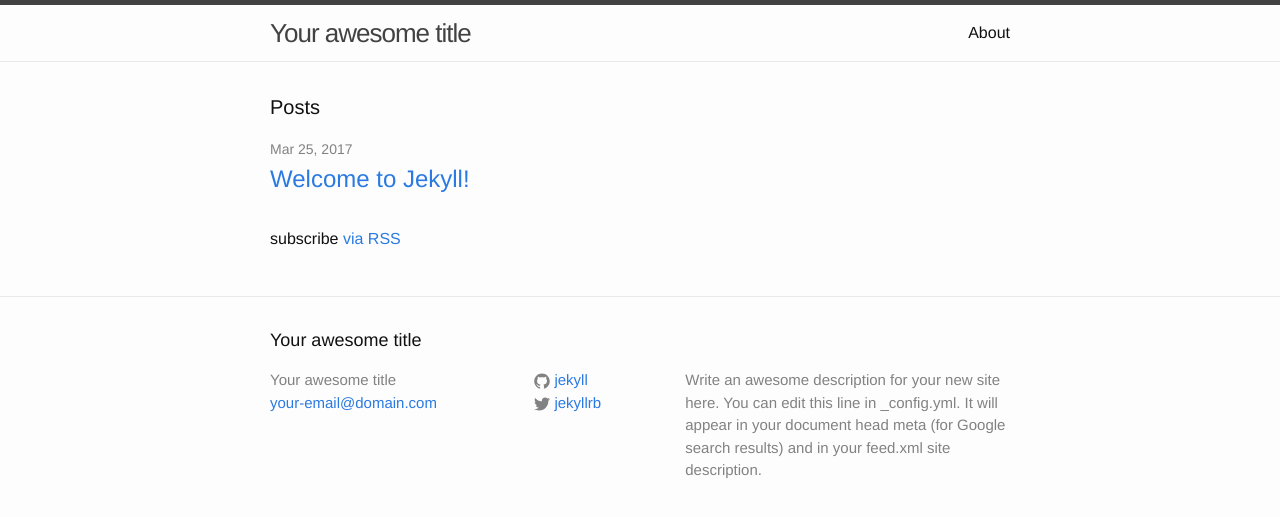
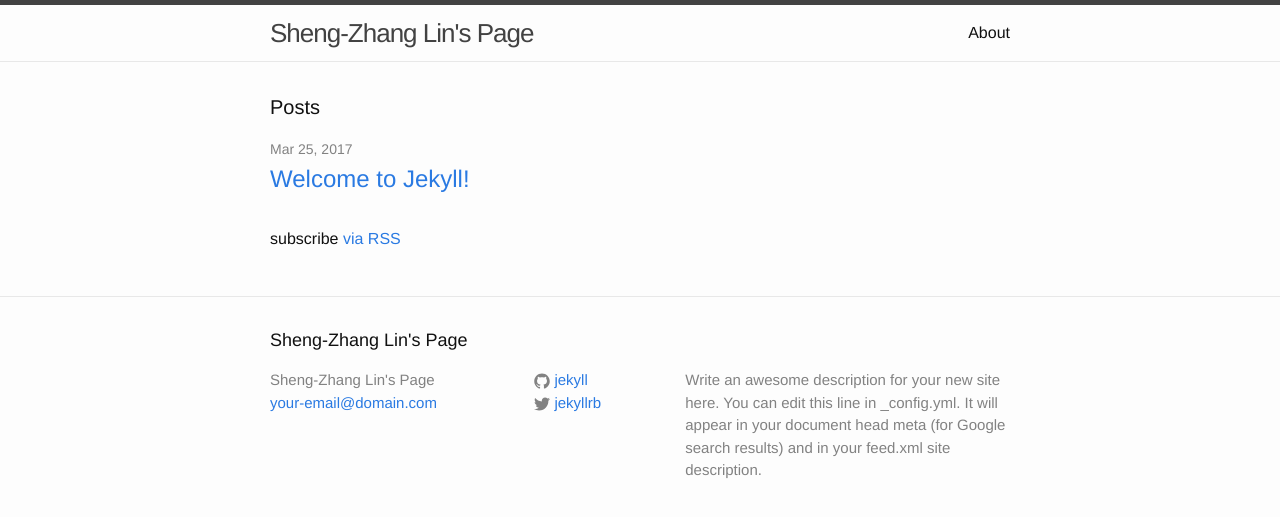
Before and after one commit to Sheng-Zhang/Sheng-Zhang.github.io, a Jekyll site: the page built from index.html, in a window 1280 px wide. Shown: the top 517 px of the page. Built offline with Jekyll 4.4.1, drawn with Linux system fonts in a browser that asks for light colours.

Commit message:
Change Title
Change title of page.

```diff
--- a/_config.yml
+++ b/_config.yml
@@ -6,7 +6,7 @@
 # 'jekyll serve'. If you change this file, please restart the server process.
 
 # Site settings
-title: Your awesome title
+title: Sheng-Zhang Lin's Page
 email: your-email@domain.com
 description: > # this means to ignore newlines until "baseurl:"
   Write an awesome description for your new site here. You can edit this
```
